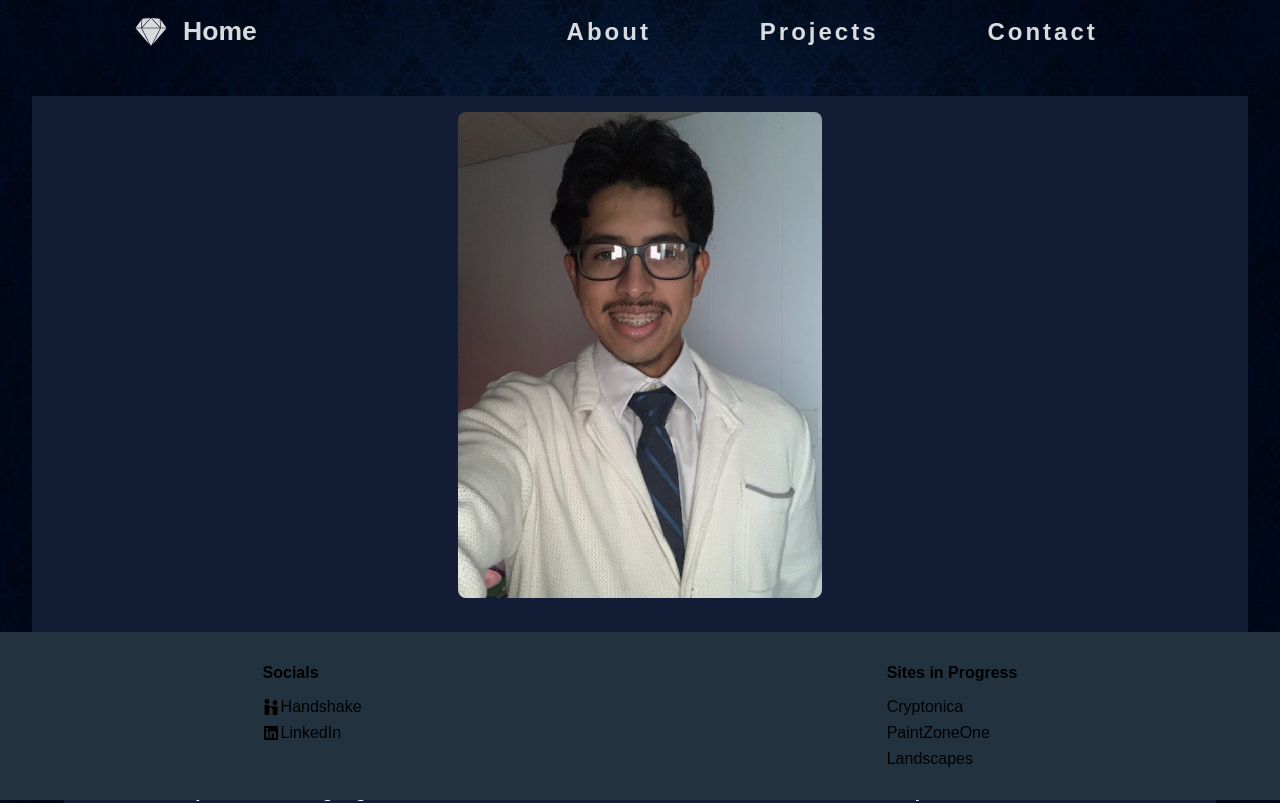
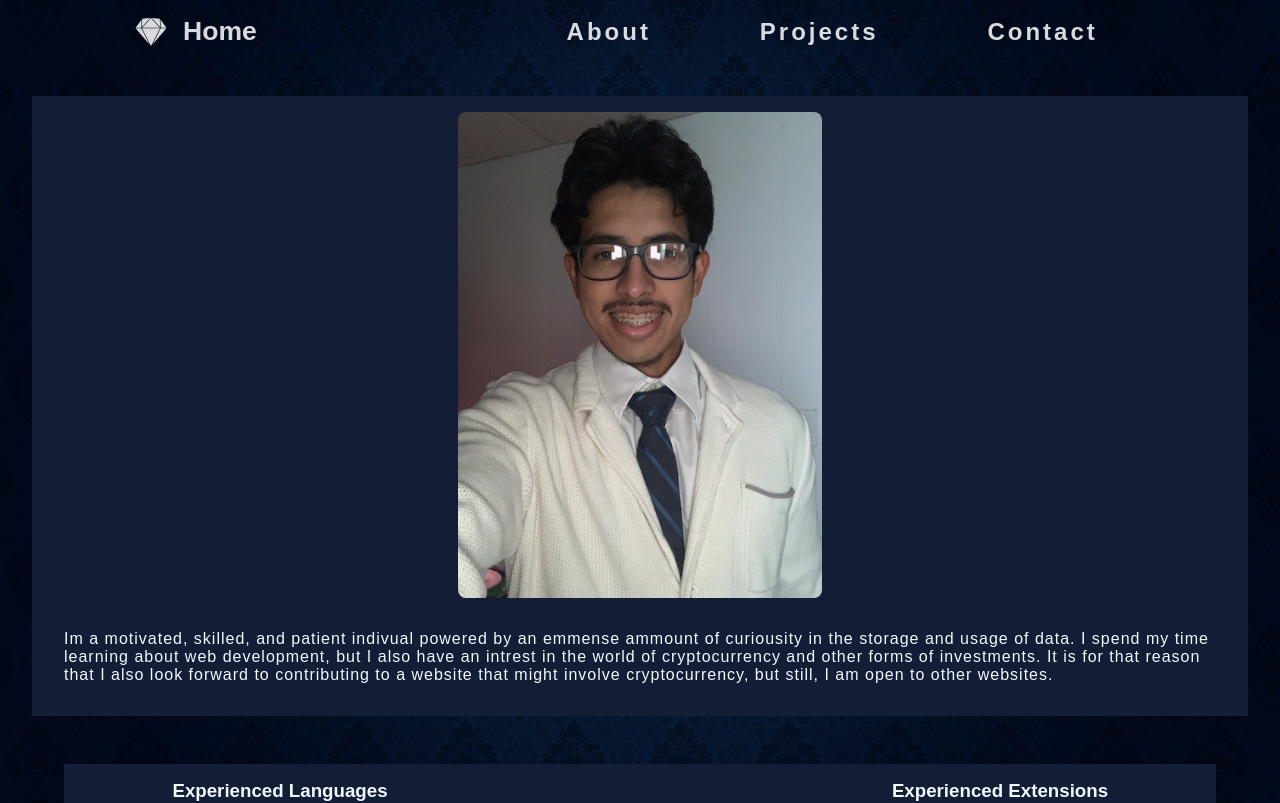
Before and after one commit to daniels74/web-porfolio, a React (Create React App) app: page /About in a window 1280 px wide. Shown: the top 803 px of the page. Built offline with nearby package versions, Linux system fonts and the light colour scheme.

Commit message:
Footer-update

```diff
--- a/src/App.jsx
+++ b/src/App.jsx
@@ -2,7 +2,7 @@ import React from "react";
 import { Route, Routes } from "react-router-dom";
 import "./App.css";
 import Navbar from "./components/Navbar/Navbar";
-import Footer from "./components/Footer/Footer"
+//import Footer from "./components/Footer/Footer"
 import Home from "./pages/Home/Home";
 import About from "./pages/About/About";
 import Projects from "./pages/Projects/Projects";
@@ -31,7 +31,7 @@ function App() {
         <Route exact path="/DemoPro5" element={<DemoPro5 />} />
         <Route exact path="/DemoPro6" element={<DemoPro6 />} />
       </Routes>
-      <Footer/>
+      {/* <Footer/> */}
     </>
   );
 }
--- a/src/pages/About/About.css
+++ b/src/pages/About/About.css
@@ -1,5 +1,4 @@
 .main {
-    height: 100vh;
 }
 
 .about-content {
--- a/src/pages/Contact/Contact.css
+++ b/src/pages/Contact/Contact.css
@@ -1,6 +1,6 @@
-.main {
+/* .main {
     height: 100vh;
-}
+} */
 .container {
     background-image: url("../../images/stardust.jpg");
     background-size: cover;
--- a/src/pages/Home/Home.jsx
+++ b/src/pages/Home/Home.jsx
@@ -1,5 +1,6 @@
 import React from "react";
 import "./Home.css";
+import Footer from "../../components/Footer/Footer"
 
 const Home = () => {
   const [btn1, setBtn1] = React.useState(false);
@@ -41,7 +42,7 @@ const Home = () => {
           </a>
         </div>
       </div>
-
+      <Footer/>
     </div>
   );
 };
```
